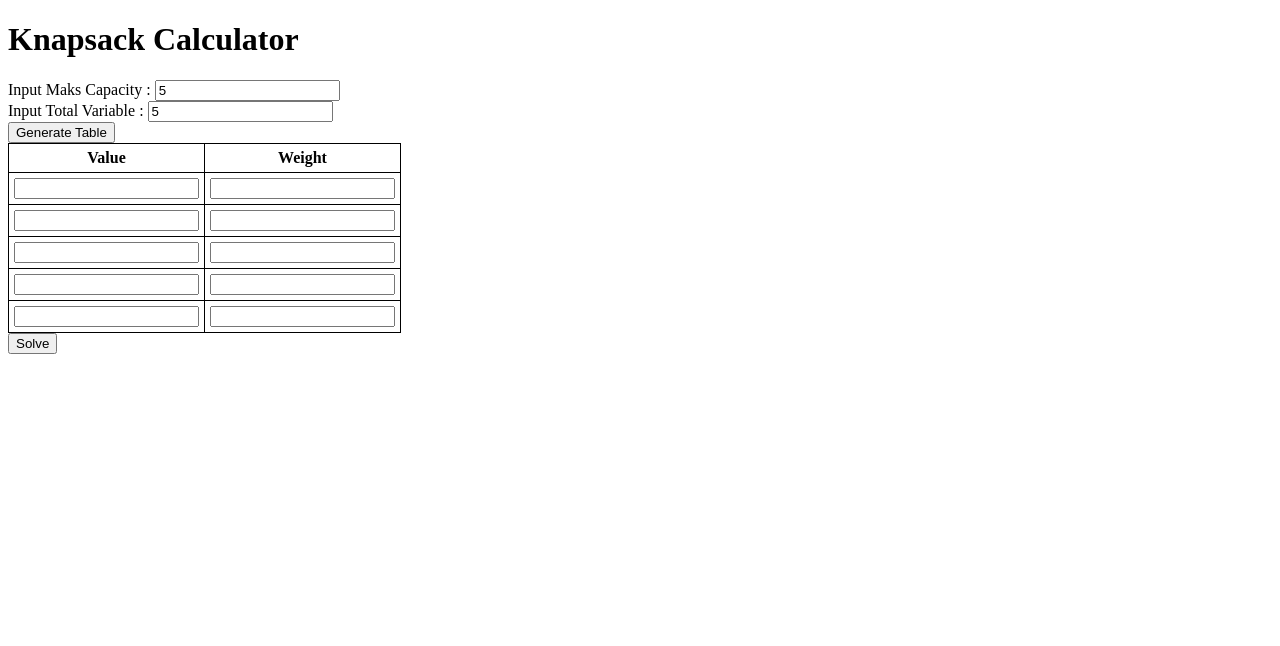
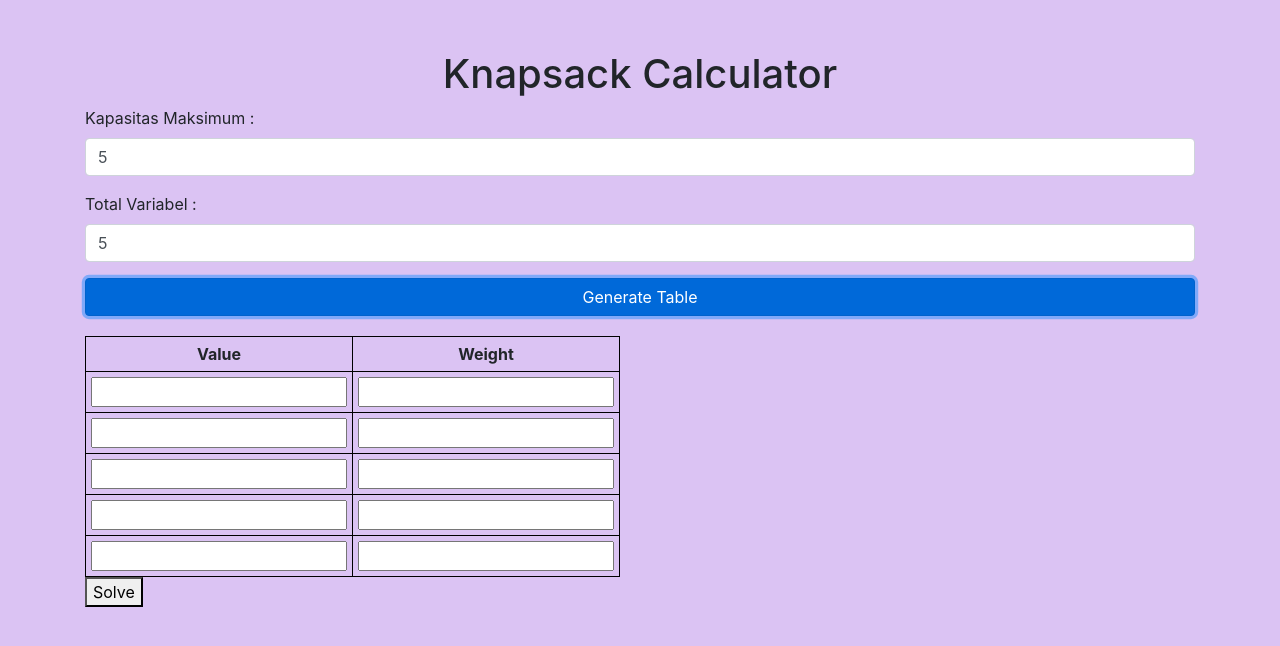
Before and after one commit to codzing/Knapsack-RO, a plain HTML site: page index.html in a window 1280 px wide. Both pictures are taken after typing "5", "5" into the empty fields and a click on the button "Generate Table". Drawn offline with nearby package versions, Linux system fonts and the light colour scheme.

Commit message:
index.html

```diff
--- a/index.html
+++ b/index.html
@@ -3,37 +3,45 @@
 <head>
     <meta charset="UTF-8">
     <meta name="viewport" content="width=device-width, initial-scale=1.0">
-    <title>Knapsack</title>
+    <title>Knapsack Calculator</title>
+    <link rel="stylesheet" href="https://stackpath.bootstrapcdn.com/bootstrap/4.5.2/css/bootstrap.min.css">
     <style>
         table, th, td {
             border: 1px solid black;
             border-collapse: collapse;
+            margin-top: 20px;
         }
         th, td {
             padding: 5px;
             text-align: center;
         }
+        body {
+            background-color: #dbc3f3;
+        }
+        .container {
+            margin-top: 50px;
+        }
     </style>
 </head>
 <body>
-    <h1>Knapsack Calculator</h1>
-    <div>
-        <label for="cap">Input Maks Capacity : </label>
-        <input type="number" id="cap" step="1">
-        <br>
-        <label for="total">Input Total Variable : </label>
-        <input type="number" id="total" step="1">
-        <br>
-        <button type="button" onclick="generatetbl()">Generate Table</button>
+    <div class="container">
+        <h1 class="text-center">Knapsack Calculator</h1>
+        <div class="form-group">
+            <label for="cap">Kapasitas Maksimum :</label>
+            <input type="number" class="form-control" id="cap" placeholder="Masukkan Kapasitas Maksimum" step="1" required>
+        </div>
+        <div class="form-group">
+            <label for="total">Total Variabel :</label>
+            <input type="number" class="form-control" id="total" placeholder="Masukkan Total Variabel" step="1" required>
+        </div>
+        <button class="btn btn-primary btn-block" onclick="generatetbl()">Generate Table</button>
 
+        <div id="inputus"></div>
+        <div id="output" class="mt-4"></div>
     </div>
-    <div id="inputus">
-
-    </div>
-    <div id="output">
-
-    </div>
-
     <script src="knapsackjs.js"></script>
+    <script src="https://code.jquery.com/jquery-3.5.1.slim.min.js"></script>
+    <script src="https://cdn.jsdelivr.net/npm/@popperjs/core@2.5.4/dist/umd/popper.min.js"></script>
+    <script src="https://stackpath.bootstrapcdn.com/bootstrap/4.5.2/js/bootstrap.min.js"></script>
 </body>
 </html>
```
